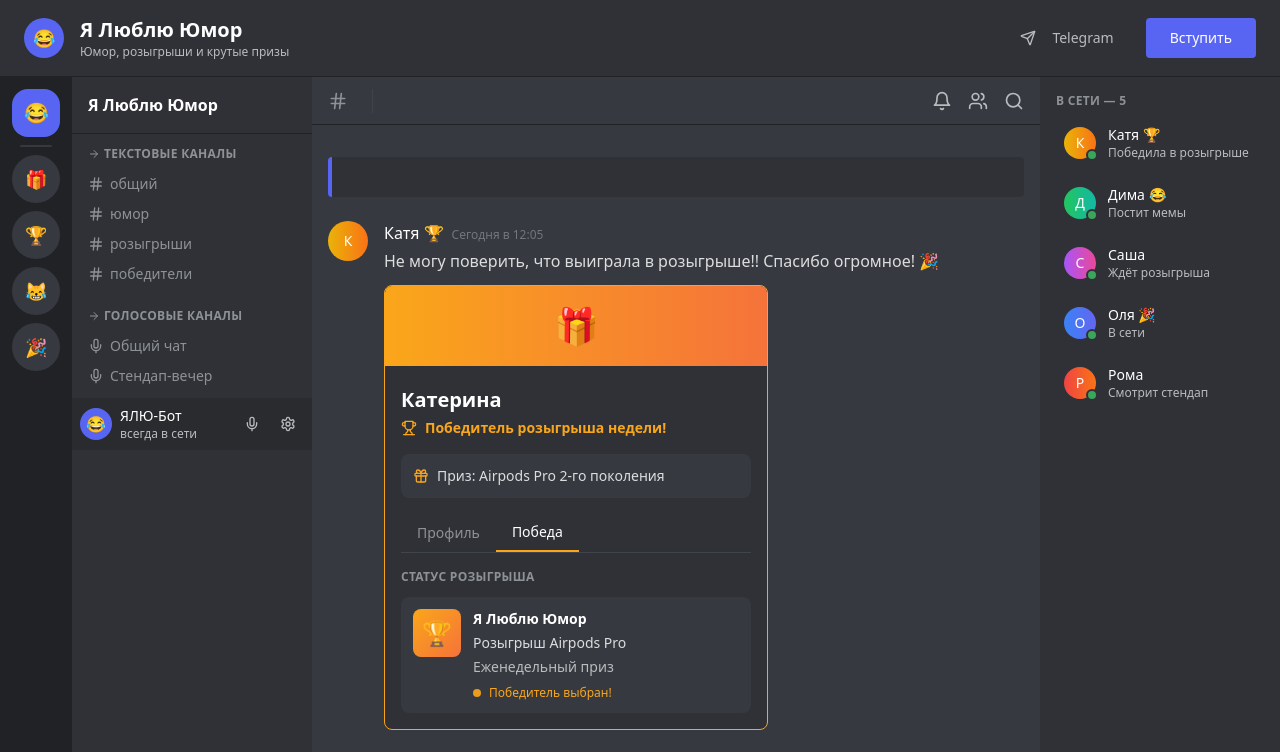
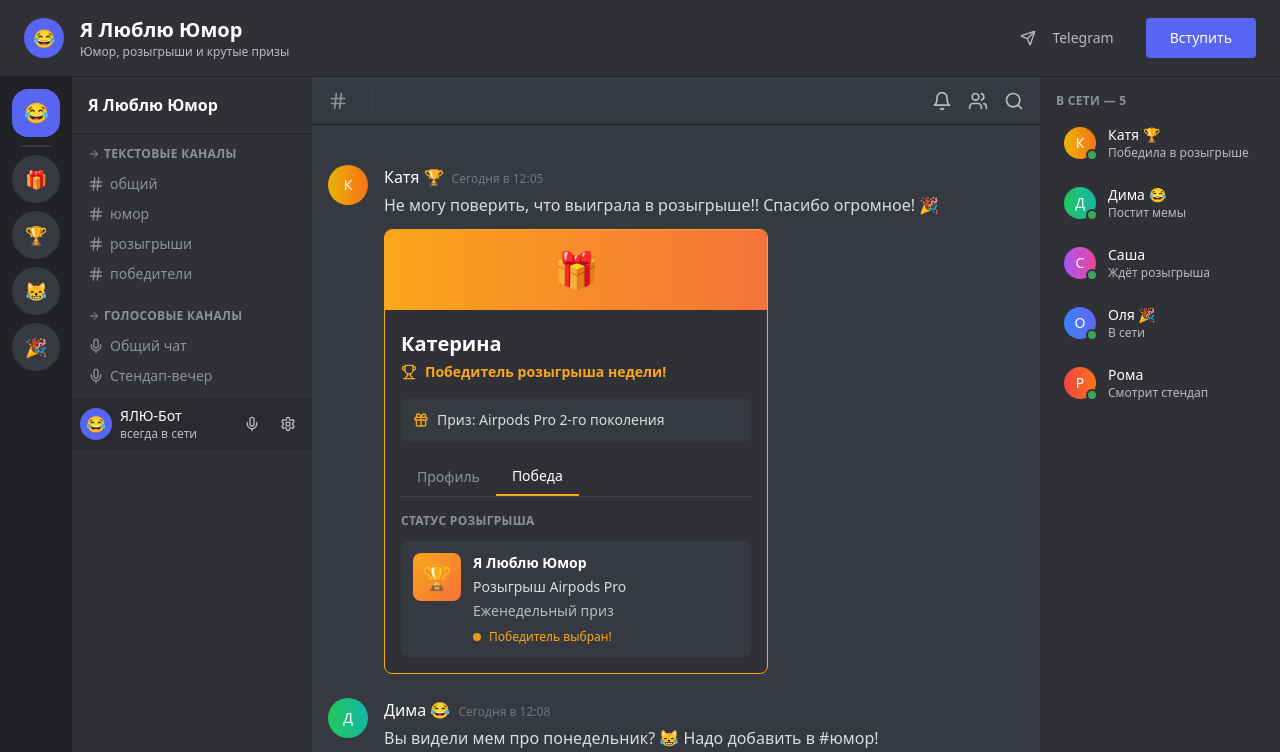
Before and after one commit to pr-poehali-dev/moonlight-adventure-2, a React (Vite) app: page / in a window 1280 px wide. Shown: the top 752 px of the page. Built offline with nearby package versions, Linux system fonts and the light colour scheme.

Commit message:
`feat: обновление компонентов`

```diff
--- a/src/components/ChatArea.tsx
+++ b/src/components/ChatArea.tsx
@@ -40,7 +40,7 @@ const ChatArea = ({ setMobileSidebarOpen }: Props) => (
           </div>
           <div className="text-[#dcddde] text-sm sm:text-base">
             <p className="mb-3 sm:mb-4"></p>
-            <div className="bg-[#2f3136] border-l-4 border-[#5865f2] p-3 sm:p-4 rounded rounded-0">
+            <div className="">
               <h3 className="text-white font-semibold mb-2 text-sm sm:text-base"></h3>
               <ul className="space-y-1 text-xs sm:text-sm text-[#b9bbbe]">
                 <li></li>
```
